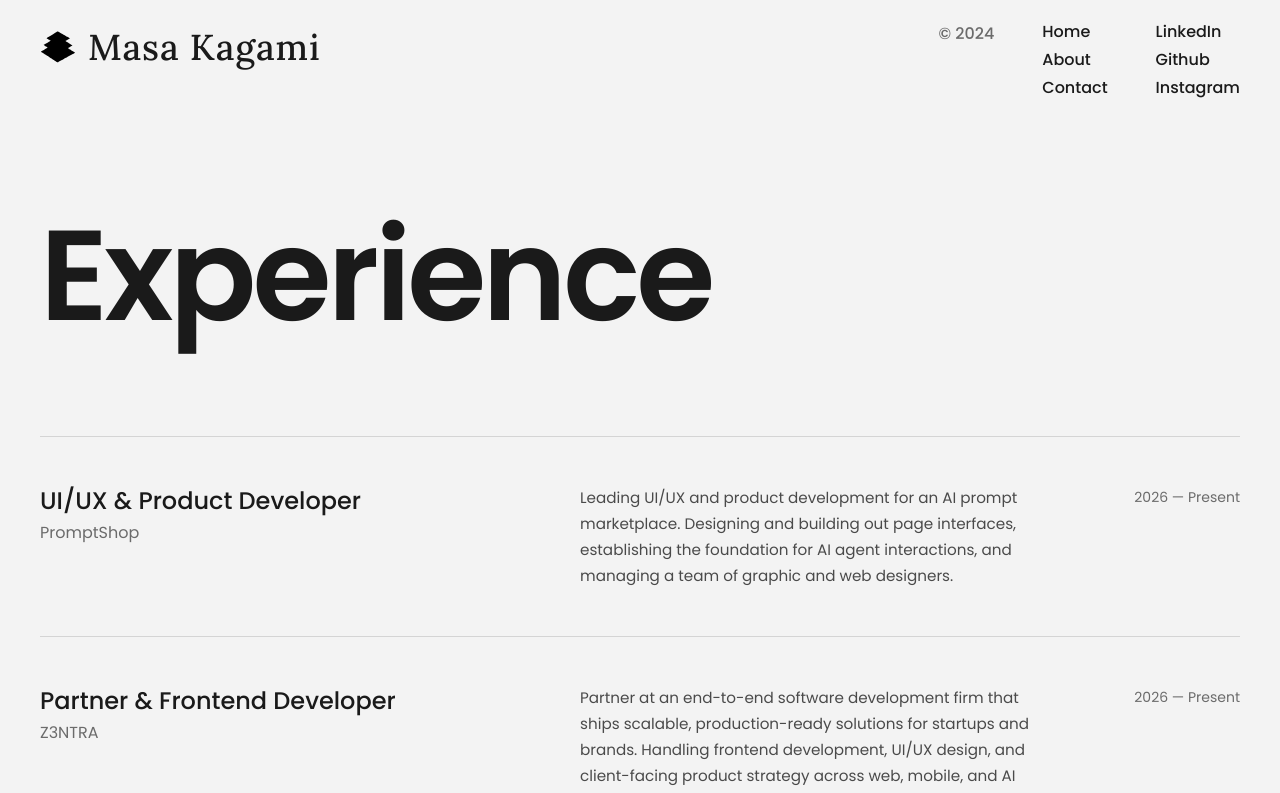
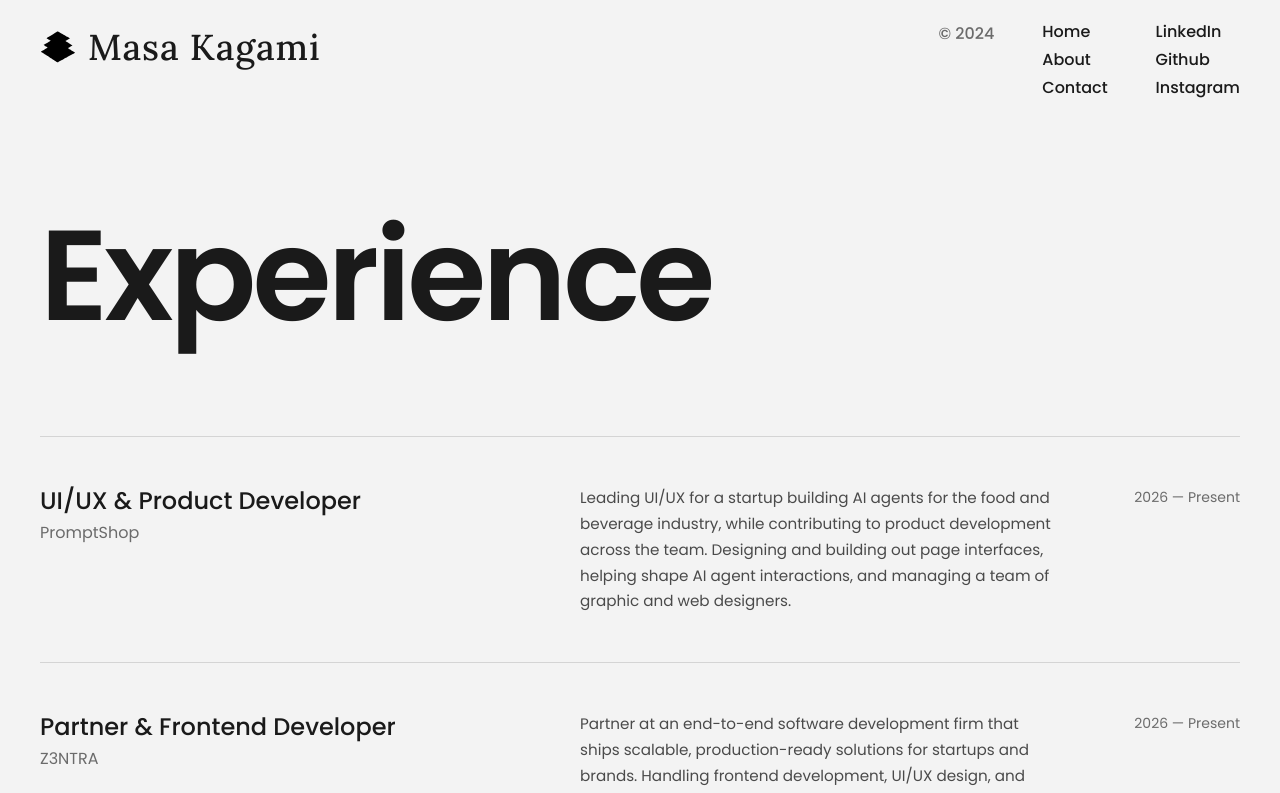
Before and after one commit to MasaKagami/masakagami.com, a React (Vite) app in the folder portfolio/: page /experience in a window 1280 px wide. Shown: the top 793 px of the page. Built offline with nearby package versions, Linux system fonts and the light colour scheme.

Commit message:
Updated Description

```diff
--- a/portfolio/src/components/Works/works.jsx
+++ b/portfolio/src/components/Works/works.jsx
@@ -103,7 +103,7 @@ const Works = () => {
         <div className="hidden md:grid md:grid-cols-[2fr_1fr_1fr_0.5fr] gap-4 pb-4 border-b border-[var(--border)]">
           <span className="font-poppins text-xs uppercase tracking-wider text-[var(--text-muted)]">Project</span>
           <span className="font-poppins text-xs uppercase tracking-wider text-[var(--text-muted)]">Category</span>
-          <span className="font-poppins text-xs uppercase tracking-wider text-[var(--text-muted)]">Services</span>
+          <span className="font-poppins text-xs uppercase tracking-wider text-[var(--text-muted)]">Scope</span>
           <span className="font-poppins text-xs uppercase tracking-wider text-[var(--text-muted)] text-right">Year</span>
         </div>
 
--- a/portfolio/src/pages/ExperiencePage.jsx
+++ b/portfolio/src/pages/ExperiencePage.jsx
@@ -8,7 +8,7 @@ const EXPERIENCE = [
     role: 'UI/UX & Product Developer',
     company: 'PromptShop',
     period: '2026 — Present',
-    description: 'Leading UI/UX and product development for an AI prompt marketplace. Designing and building out page interfaces, establishing the foundation for AI agent interactions, and managing a team of graphic and web designers.',
+    description: 'Leading UI/UX for a startup building AI agents for the food and beverage industry, while contributing to product development across the team. Designing and building out page interfaces, helping shape AI agent interactions, and managing a team of graphic and web designers.',
     link: 'https://promptshop.co',
   },
   {
```
